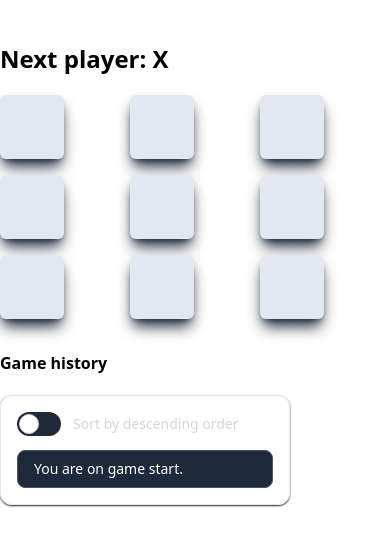
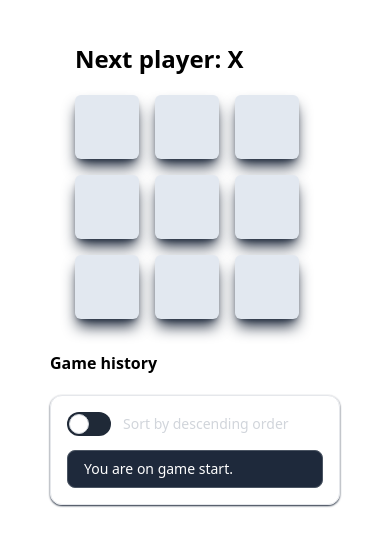
Before and after one commit to numbersanalyst/tic-tac-toe, a Gatsby site: page /App in a window 390 px wide. Shown: the part 73-618 px from the top of the page. Built offline with nearby package versions, Linux system fonts and the light colour scheme; Gatsby itself is replaced by a stand-in of ours.

Commit message:
Better mobile view.

```diff
--- a/src/pages/App.js
+++ b/src/pages/App.js
@@ -122,7 +122,7 @@ export default function Game() {
   return (
     <>
       <h1 className="font-bold text-6xl mb-14 ">Tic Tac Toe</h1>
-      <div className="flex flex-col md:flex-row">
+      <div className="flex flex-col items-center md:flex-row md:items-start">
         <div className="game-board">
           <Board
             xIsNext={xIsNext}
```
